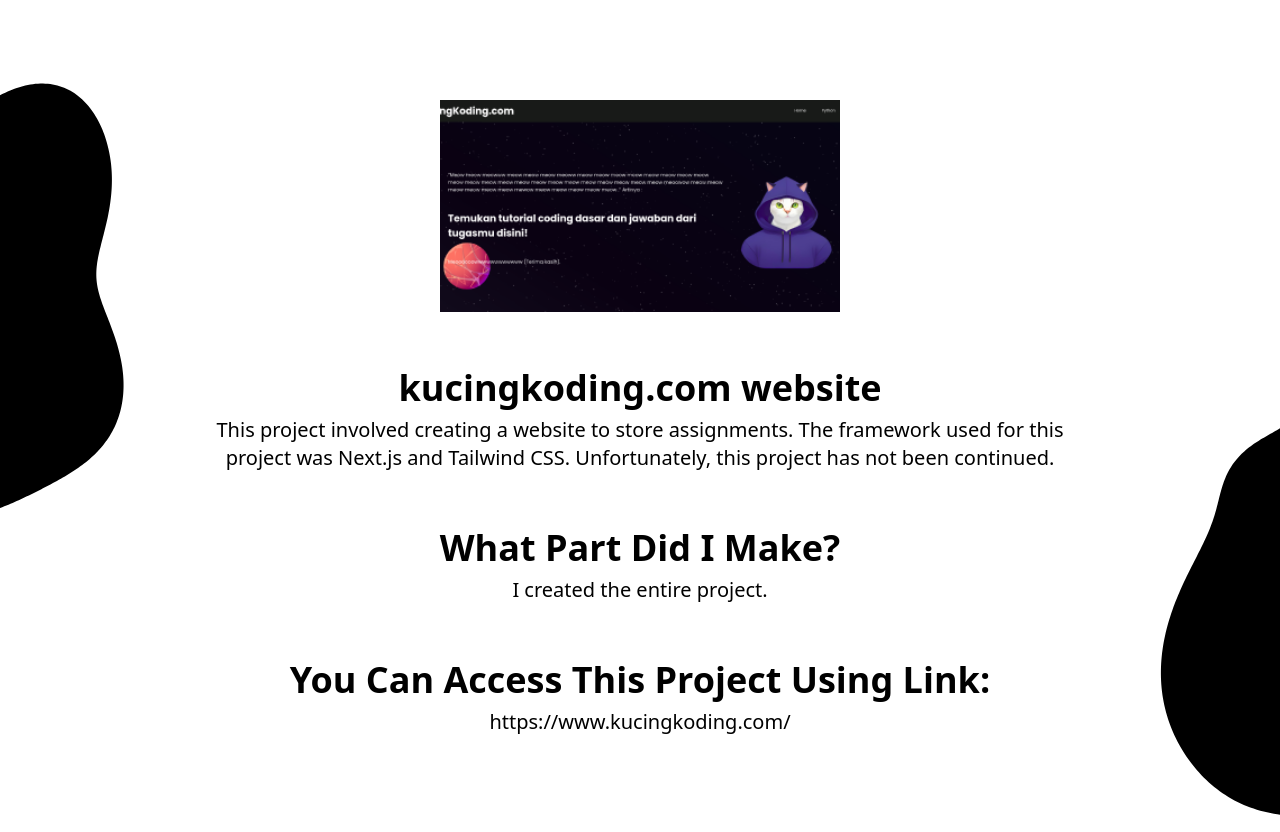
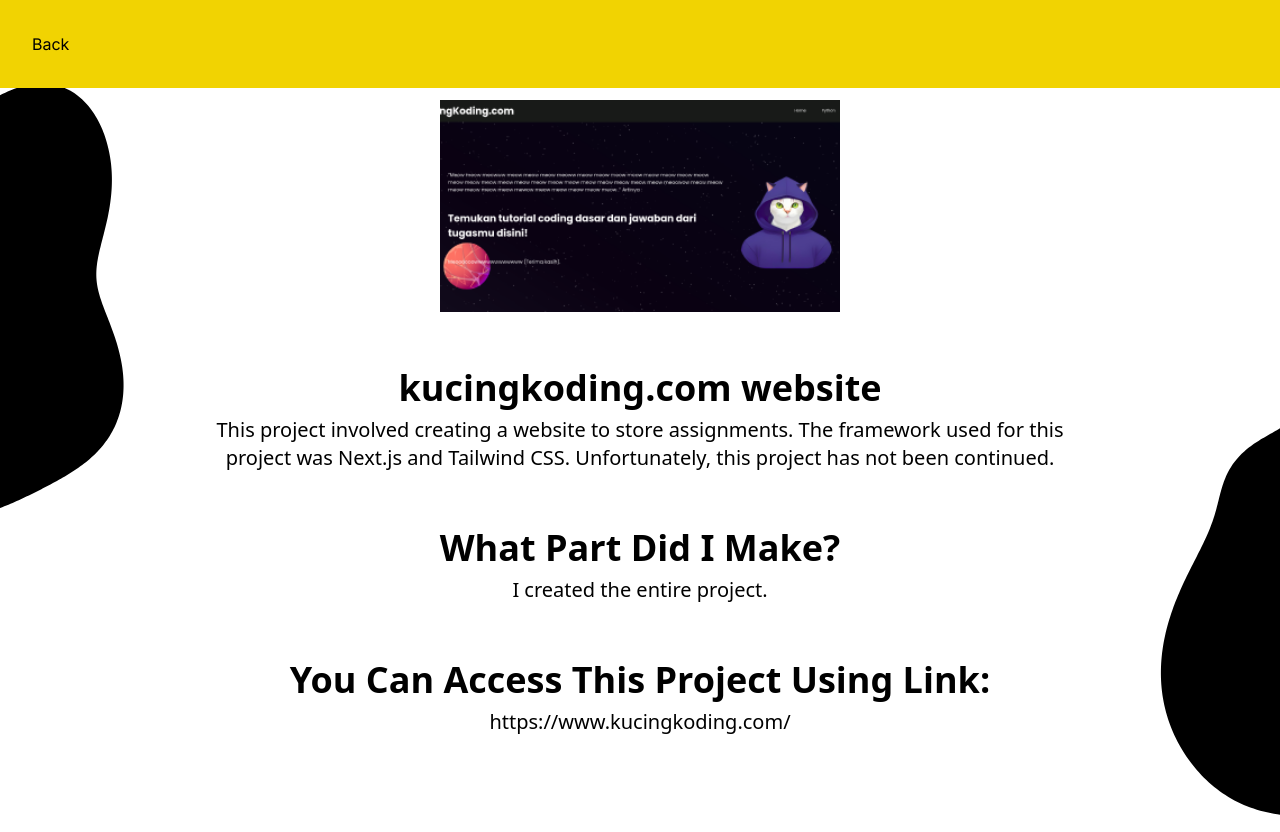
Before and after one commit to Rahmaniatok/Portfolio-Rahmania, a Next.js app: page /kucingkoding in a window 1280 px wide. Built offline with nearby package versions, Linux system fonts and the light colour scheme.

Commit message:
Update Navbarproject.tsx

```diff
--- a/app/Navbarproject.tsx
+++ b/app/Navbarproject.tsx
@@ -1,13 +1,13 @@
 import Link from "next/link";
 
-export default function Navbarproject (){
-    return(
+export default function Navbarproject() {
+  return (
     <nav className="fixed top-0 w-full bg-[#F1D302] z-10">
-        <div className="flex justify-between fixed top-0 w-screen z-10">
-            <Link className="p-8 hover:text-[#FFFFFF]" href={"/"}>
-                Back
-            </Link>
-        </div>
+      <div className="flex justify-between items-center w-full p-8">
+        <Link className="hover:text-white" href="/">
+          Back
+        </Link>
+      </div>
     </nav>
-    )
+  );
 }
```
